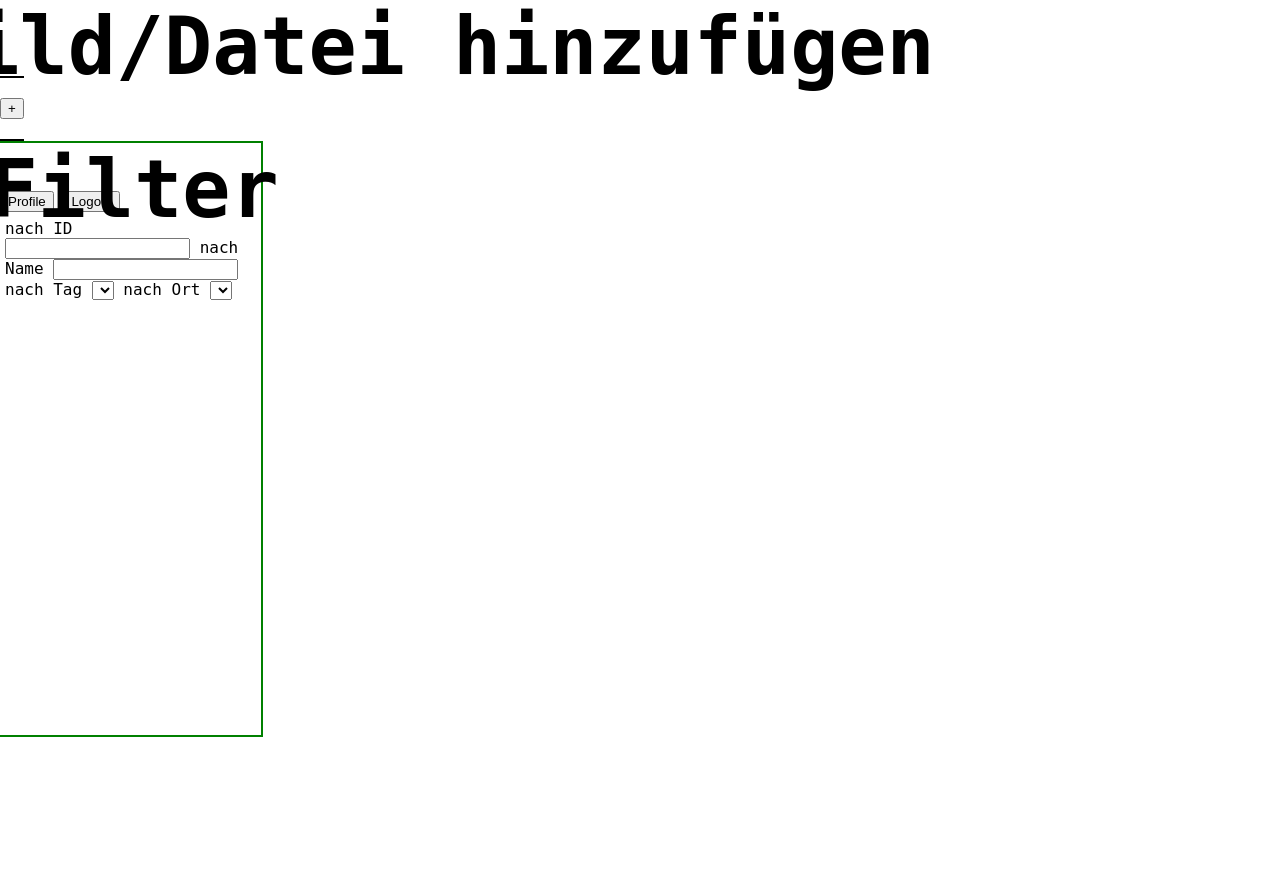
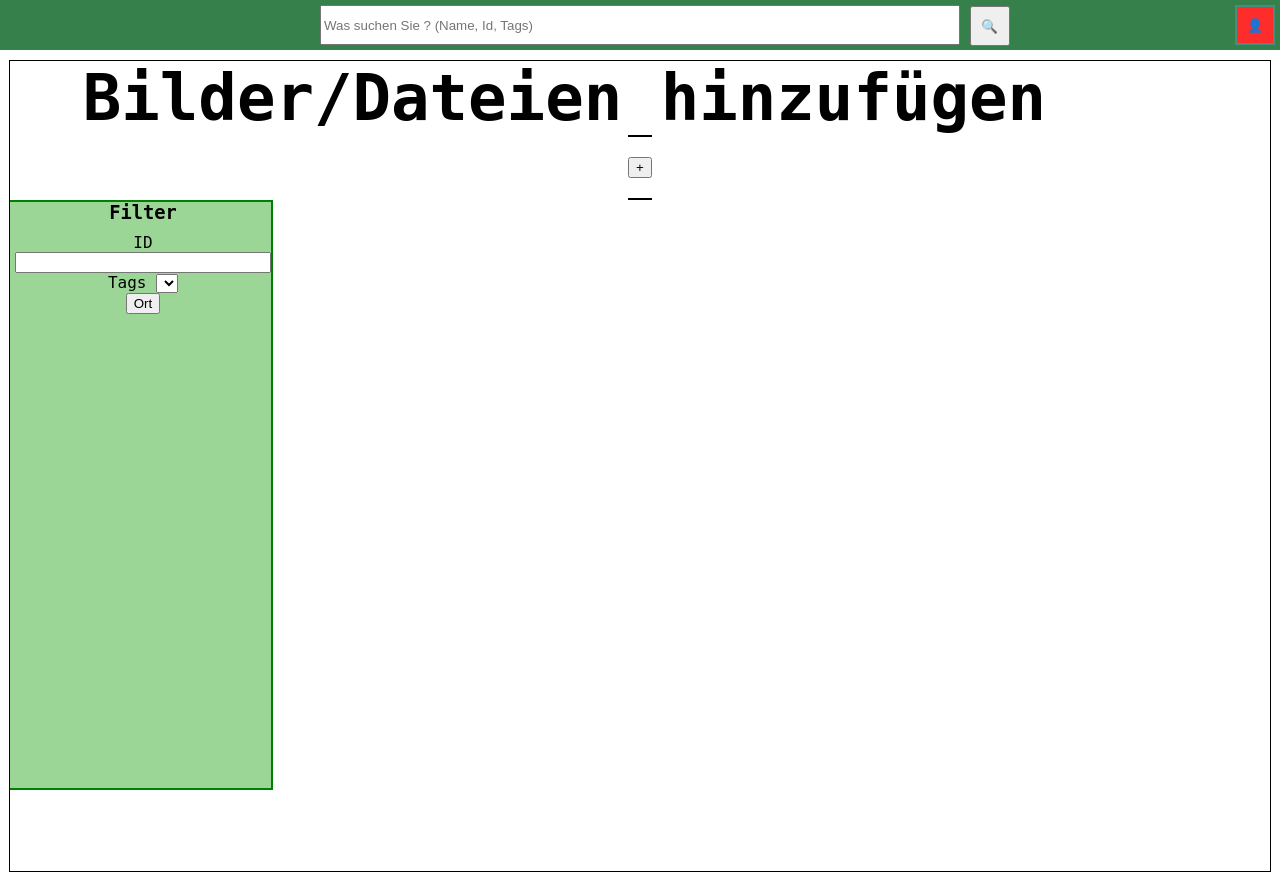
Before and after one commit to gruener-campus-malchow/inventix, a PHP site: page /data_add.html in a window 1280 px wide. Before the commit the page ends 737 px from the top, so only its background shows below. Run offline with PHP 8.4, Linux system fonts and the light colour scheme; lists and menus that the app fills with data are empty; some web fonts are replaced.

Commit message:
'data_add' Seite bearbeitet

```diff
--- a/HTML/data_add.html
+++ b/HTML/data_add.html
@@ -7,10 +7,17 @@
 		<title>Inventix - Gegenstand hinzufügen</title>
 	</head>
     <body>
-        <div class="header_wrap" id="header_wrap" >
-            <h1 class="header" id="header2">
-                Bild/Datei hinzufügen</h1>
+		<div class="header">
+				<input class="searchinput" type="text" id="searchquerry" placeholder="Was suchen Sie ? (Name, Id, Tags)">
+				<button class="searchbutton" > 🔍 </button>
+				<button class="benutzerbutton" > 👤 </button>
 		</div>
+		<center>
+		 <div class="mid_wrap" id="mid_wrap">
+			<div class="gcm_wrap" id="gcm_wrap" >
+            	<h1 class="header" id="header1">Bilder/Dateien hinzufügen</h1>
+            </div>
+
 			<div class="main_wrap" id="main_wrap"> </div>
 				<div class="button_wrap" id="button_wrap" >
 					<button class="add_button" id="add_button_1"> + </button>
@@ -18,24 +25,18 @@
 				<div class="arrow_wrap" id="arrow_wrap" >
 				</div>
 				<div class="filter_wrap" id="filter_wrap" >
-                <h1 class="header" id="header_filter">Filter</h1>
-            		<p1 class="text" id="text1">nach ID</p1>
-            			<input id="filter_id" name="filter_id">
-            		<p2 class="text" id="text2">nach Name</p2>
-            			<input id="filter_name" name="filter_name">
-            		<p3 class="text" id="text3">nach Tag</p3>
+				<h3 class="header" id="header_filter">Filter</h3>
+				<p2 class="text" id="text2">ID</p2>
+				<input class="filter_input" id="filter_name" name="filter_name">
+				<p3 class="text" id="text3">Tags</p3>
 				<select class="filter_tag "id="filter_tag"></select>
-            		<p4 class="text" id="text4">nach Ort</p4>
-            			<select class="filter_location "id="filter_location"></select>
+				<br>
+				<button class="text" id="text4">Ort</button>
 			</div>
-            <div class="table_wrap" id="table_wrap" > <! Dynamischer Tausch mit filter>
+				<div class="table_wrap" id="table_wrap" > <! Dynamischer Tausch mit filter></div>
 			</div>
-        <div class="right_wrap" id="right_wrap"> </div>
-            <div class="profile_wrap" id="profile_wrap">
-                <button class="profile_button" id="profile_button_1"> Profile </button>
-                <button class="logout_button" id="logout_button_1"> Logout </button>
-            </div>
-        </div>
+		</center>
+
 
 
 </body>
--- a/HTML/details.html
+++ b/HTML/details.html
@@ -56,7 +56,7 @@
 					-->
 
 				<div class="file_wrap" id="file_wrap1" >
-					<p>Anghängte Dateien:</p>
+					<p class="addedfiles">Anghängte Dateien:</p>
 					<button class="option_button">M.Kowalski: Übungen Sek II</button>
 					<button class="option_button">M.Kowalski: Klausuren Sek II</button>
 					<button class="option_button">M.Kowalski: Tests Sek I</button>
--- a/HTML/style.css
+++ b/HTML/style.css
@@ -55,12 +55,14 @@ tr.table_header_row{
 }
 
 div.filter_wrap{
-    position: fixed;
+	background-color: #9cd697;
+	position: fixed;
     width: 20%;
     padding-left: 5px;
     border: 2px solid green;
     border-left: none;
-    height: calc(100vh - 208px);
+
+    height: calc(100vh - 214px);
 }
 div.table_wrap{
     width: 70%;
@@ -71,16 +73,28 @@ input.filter_input{
     width: 100%;
 }
 
+p.addedfiles{
+	font-size: 2vw;
+    padding: 0px;
+    margin: 0px;
+    margin-top: 20px;
+    margin-bottom: 10px;
+    border-top: 2px solid green;
+    border-bottom: 2px solid green;
+    width: fit-content;
+    padding-top: 5px;
+    padding-bottom: 5px;
+}
+
 h3.header{
     margin: 0px;
     padding: 0px;
     padding-bottom: 10px;
 }
 div.pic_wrap{
-	    width: 40%;
-    margin-top: 25px;
-        float: left;
-    /* padding-left: 20px; */
+	width: 40%;
+    float: left;
+    margin-left: 10px;
     border: 2px solid green;
 
 }
@@ -168,6 +182,7 @@ div.button_wrap{
 
 div.mid_wrap{
 
+    min-height: 100%;
     height: fit-content;
   width: calc(100% - 20px);
     border: 1px solid black;
@@ -180,8 +195,8 @@ div.mid_wrap{
 }
 
 h1.header{
-    font-size: 500%;
-    height: 76px;
+    font-size: 5vw;
+    height: fit-content;
     margin: 0px;
     padding: 0px;
     right: 6%;
```
Lines whose indentation alone changed are shown as unchanged.
